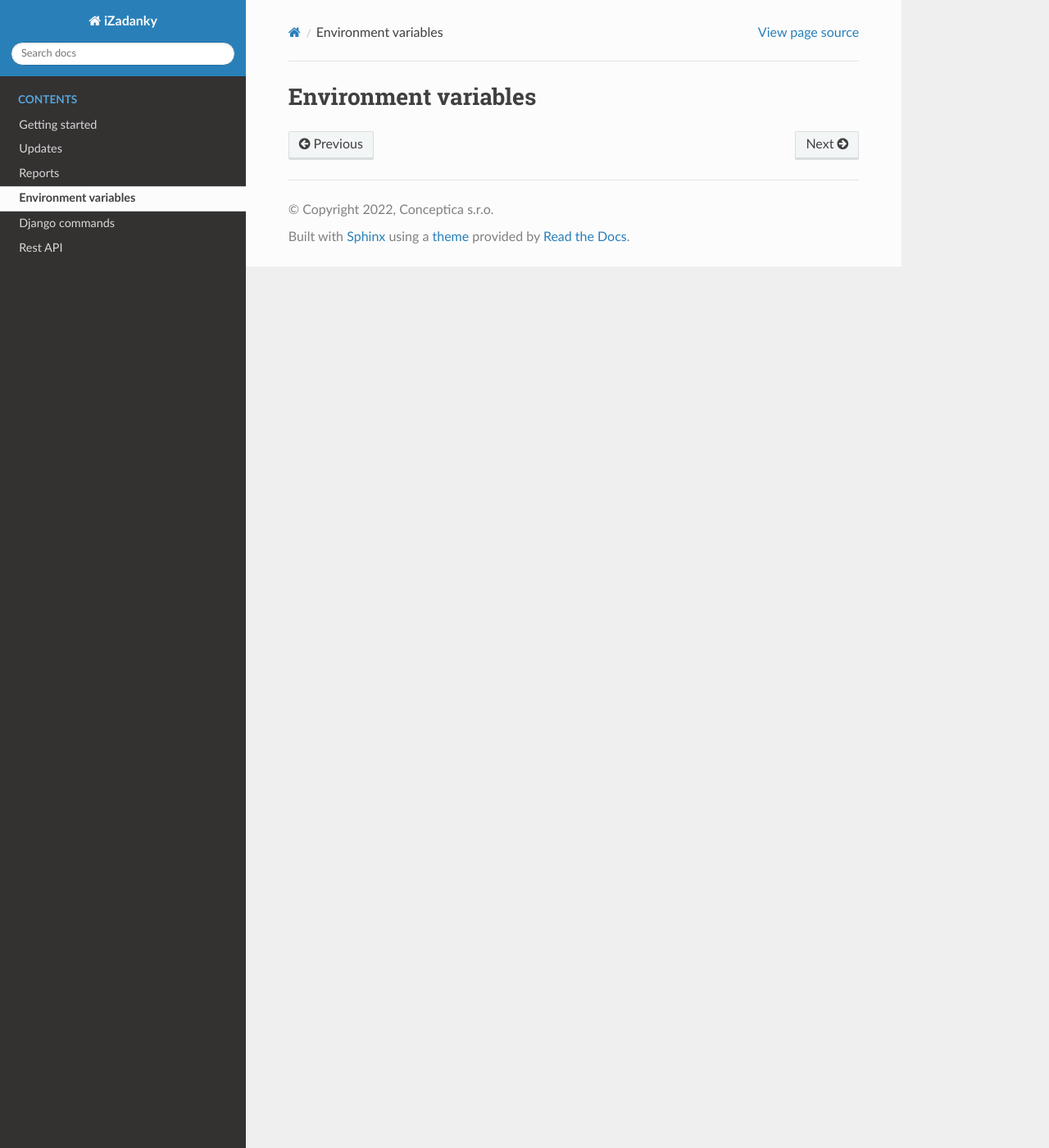
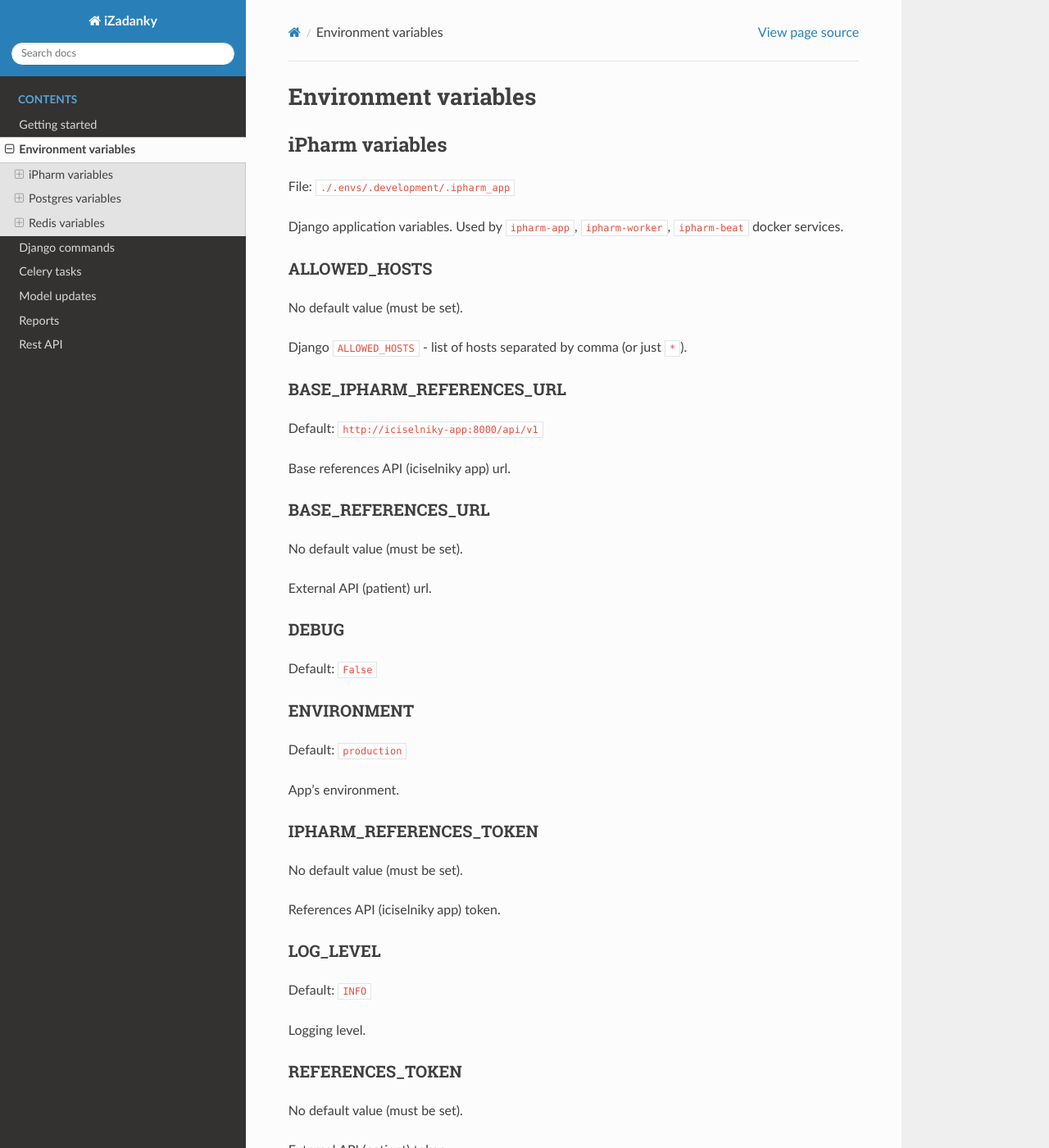
Before and after one commit to conceptica-cz/izadanky-be, a Sphinx documentation site: the page built from docs/source/variables.md, in a window 1280 px wide and 1400 px high. Shown: the whole window at 82% size. Built offline with Sphinx 7.4.7 and the Read the Docs theme 2.0.0, drawn with Linux system fonts in a browser that asks for light colours; pages that are not in the unit, such as notebooks, are missing from menus; the version number could not be read and is left out; some of the changed text lies outside the part shown.

```diff
--- a/docs/source/commands.rst
+++ /dev/null
@@ -1,2 +0,0 @@
-Django commands
-===============
--- a/docs/source/conf.py
+++ b/docs/source/conf.py
@@ -61,6 +61,7 @@ release = ""
 extensions = [
     "sphinx.ext.autodoc",
     "sphinx.ext.viewcode",
+    "myst_parser",
 ]
 
 # Add any paths that contain templates here, relative to this directory.
@@ -69,8 +70,8 @@ templates_path = ["_templates"]
 # The suffix(es) of source filenames.
 # You can specify multiple suffix as a list of string:
 #
-# source_suffix = ['.rst', '.md']
-source_suffix = ".rst"
+source_suffix = ['.rst', '.md']
+# source_suffix = ".rst"
 
 # The master toctree document.
 master_doc = "index"
@@ -147,7 +148,7 @@ latex_elements = {
 # (source start file, target name, title,
 #  author, documentclass [howto, manual, or own class]).
 latex_documents = [
-    (master_doc, "iPharm.tex", "iPharm Documentation", "Conceptica s.r.o.", "manual"),
+    (master_doc, "iZadanky.tex", "iZadanky Documentation", "Conceptica s.r.o.", "manual"),
 ]
 
 
@@ -166,10 +167,10 @@ man_pages = [(master_doc, "izadanky", "iZadanky Documentation", [author], 1)]
 texinfo_documents = [
     (
         master_doc,
-        "iPharm",
-        "iPharm Documentation",
+        "iZadanky",
+        "iZadanky Documentation",
         author,
-        "iPharm",
+        "iZadanky",
         "One line description of project.",
         "Miscellaneous",
     ),
--- a/docs/source/getting_started.rst
+++ /dev/null
@@ -1,4 +0,0 @@
-.. _getting_started:
-
-Getting started
-===============
--- a/docs/source/reports.rst
+++ /dev/null
@@ -1,2 +0,0 @@
-Reports
-=======
--- a/docs/source/rest_api.rst
+++ /dev/null
@@ -1,2 +0,0 @@
-Rest API
-========
--- a/docs/source/updates.rst
+++ /dev/null
@@ -1,2 +0,0 @@
-Updates
-=======
--- /dev/null
+++ b/docs/source/variables.md
@@ -0,0 +1,119 @@
+(environment-variables)=
+
+# Environment variables
+
+## iPharm variables
+
+File: `./.envs/.development/.ipharm_app`
+
+Django application variables. Used by `ipharm-app`, `ipharm-worker`, `ipharm-beat`  docker services.
+
+### ALLOWED_HOSTS
+
+No default value (must be set).
+
+Django `ALLOWED_HOSTS` - list of hosts separated by comma (or just `*`).
+
+### BASE_IPHARM_REFERENCES_URL
+
+Default: `http://iciselniky-app:8000/api/v1`
+
+Base references API (iciselniky app) url.
+
+### BASE_REFERENCES_URL
+
+No default value (must be set).
+
+External API (patient) url.
+
+### DEBUG
+
+Default: `False`
+
+### ENVIRONMENT
+
+Default: `production`
+
+App's environment.
+
+### IPHARM_REFERENCES_TOKEN
+
+No default value (must be set).
+
+References API (iciselniky app) token.
+
+### LOG_LEVEL
+
+Default: `INFO`
+
+Logging level.
+
+### REFERENCES_TOKEN
+
+No default value (must be set).
+
+External API (patient) token.
+
+### SECRET_KEY
+
+No default value (must be set).
+
+Django secret key.
+
+## Postgres variables
+
+File: `./.envs/.development/.ipharm_postgres`
+
+Postgres variables. Used by `ipharm-postgres` and also by `ipharm-app`, `ipharm-worker`, `ipharm-beat` docker services.
+
+### POSTGRES_DB
+
+No default value (must be set).
+
+Postgres database name.
+
+### POSTGRES_PASSWORD
+
+No default value (must be set).
+
+Postgres database password.
+
+### POSTGRES_HOST
+
+No default value (must be set).
+
+Postgres database host.
+
+### POSTGRES_PORT
+
+No default value (must be set).
+
+Postgres database port.
+
+### POSTGRES_USER
+
+No default value (must be set).
+
+Postrgres database user.
+
+## Redis variables
+
+Redis variables. Used by `ipharm-redis` and also by `ipharm-app`, `ipharm-worker`, `ipharm-beat`, `ipharm-flower` docker services.
+
+### CELERY_BROKER_URL
+
+No default value (must be set).
+
+Celery broker url. Used by flower worker.
+
+### REDIS_HOST
+
+No default value (must be set).
+
+Redis host.
+
+### REDIS_PORT
+
+No default value (must be set).
+
+Redis port.
--- a/docs/source/variables.rst
+++ /dev/null
@@ -1,2 +0,0 @@
-Environment variables
-=====================
```
Also changed, not shown: docs/source/celery.md (added, +15 -0 lines), docs/source/commands.md (added, +28 -0 lines), docs/source/getting_started.md (added, +52 -0 lines), docs/source/index.md (added, +24 -0 lines), docs/source/index.rst (deleted, +0 -27 lines), docs/source/reports.md (added, +11 -0 lines), docs/source/rest_api.md (added, +5 -0 lines), docs/source/updates.md (added, +45 -0 lines), 2 other files.
